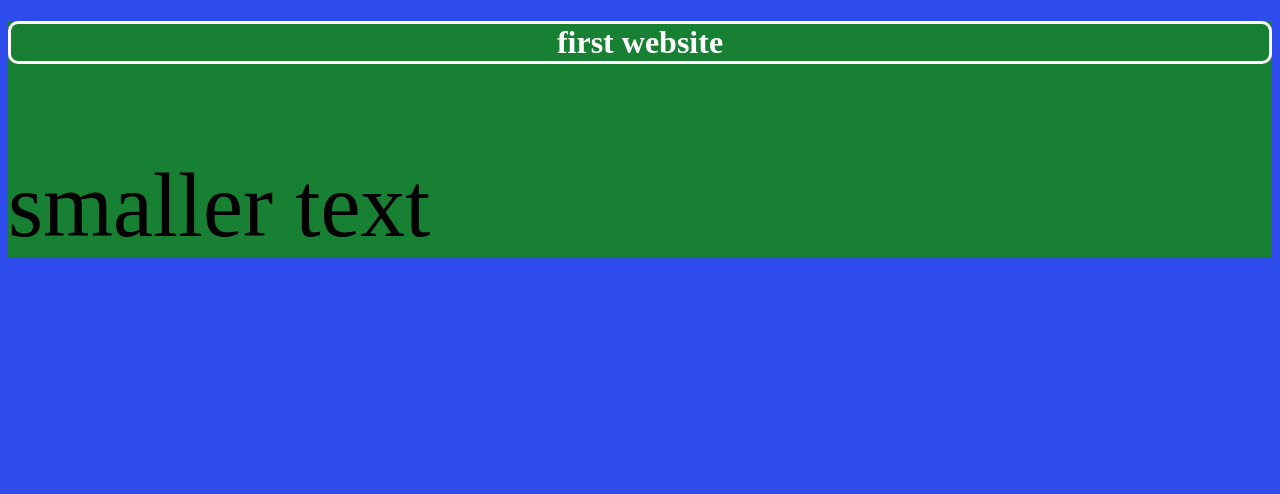
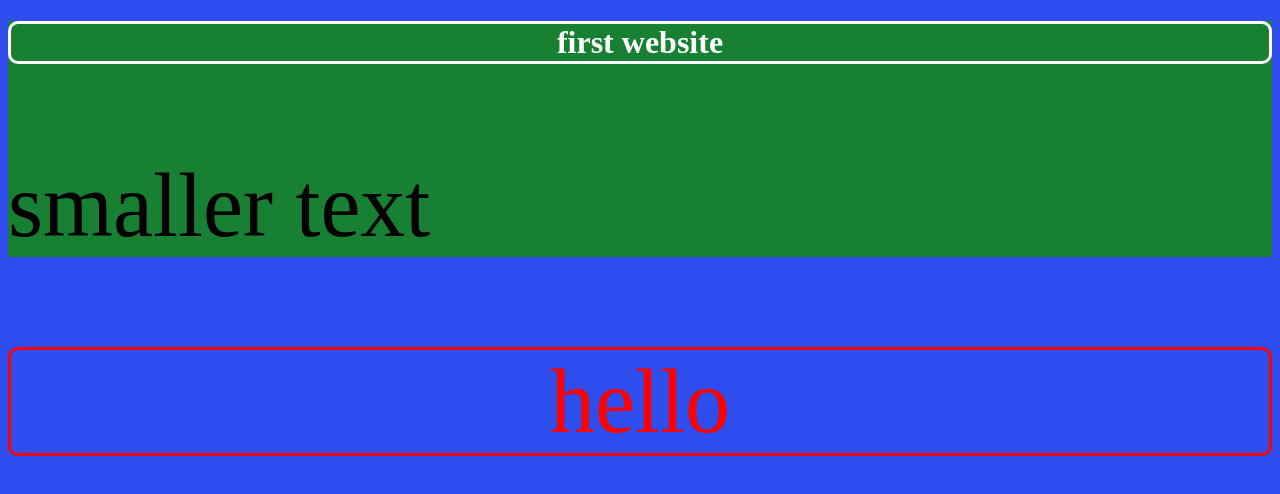
Before and after one commit to b0n3yard/example_first_website, a plain HTML site: page index.html in a window 1280 px wide. Drawn offline with Linux system fonts and the light colour scheme.

Commit message:
added more content to index

```diff
--- a/index.html
+++ b/index.html
@@ -12,6 +12,11 @@
             <p class = "sizes">smaller text</p>
         </div>
 
+        <div class="sizes">
+                <p class = "titles">hello</p>
+
+        </div>
+
     </body>
 
     <footer>
--- a/stylesheet.css
+++ b/stylesheet.css
@@ -13,6 +13,7 @@
 
 .sizes{
     font-size: 90px;
-    rotate: 90%;
-
+    .titles{font-size: 90px;
+        color: red;
+    }
 }
```
